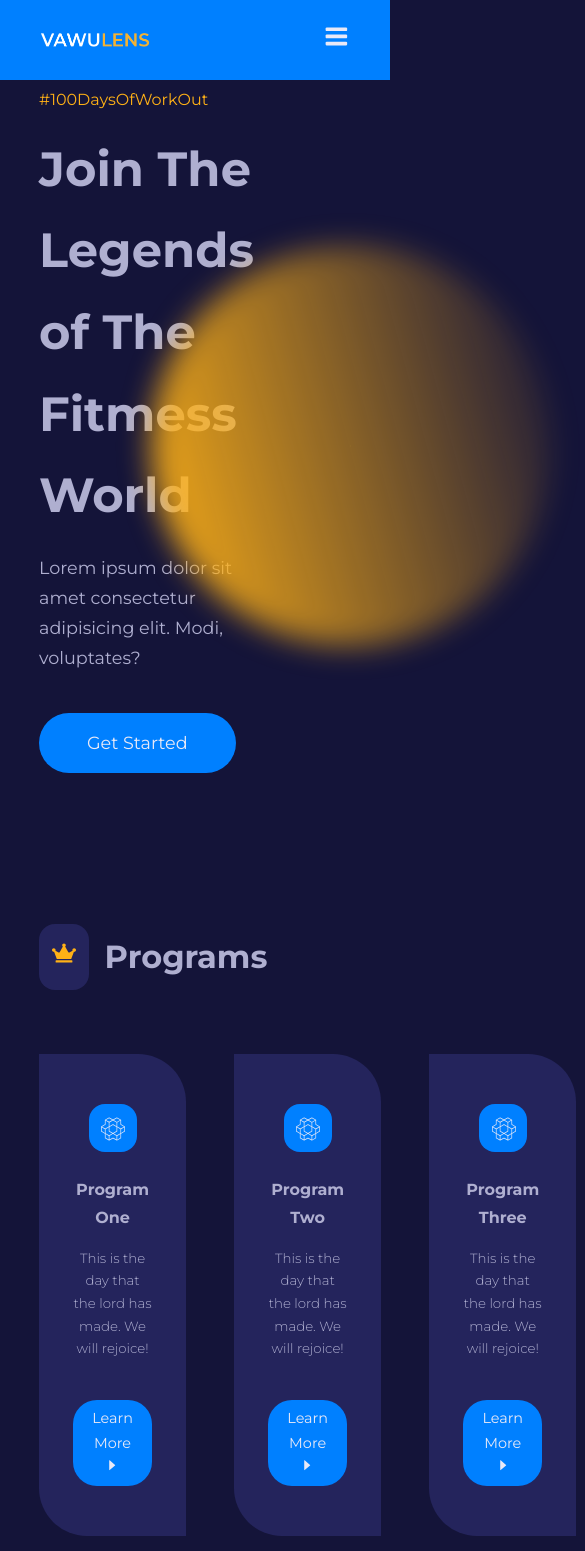
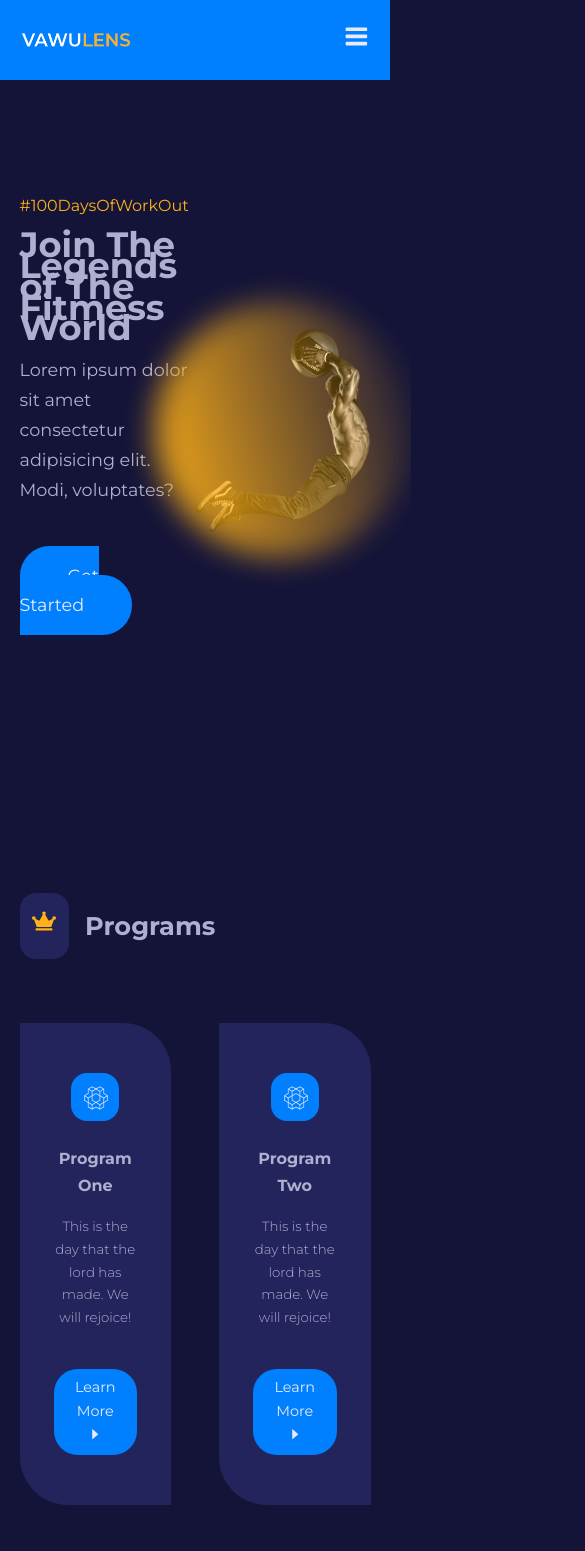
Before and after one commit to Aahad-Ali/Portfolio, a React (Create React App) app: page / in a window 390 px wide. Shown: the top 1551 px of the page, 585 px wide, since content can reach past the window. Built offline with nearby package versions, Linux system fonts and the light colour scheme.

Commit message:
Add files via upload

```diff
--- a/src/index.css
+++ b/src/index.css
@@ -148,3 +148,29 @@ color:var(--color-gray-600);
   display: block;
 font-weight: 300;
 }
+
+
+
+/* ============================ media quries ====================== */
+
+
+@media screen and  (max-width: 1024px) {
+  .container{
+    width: var(--container-width-md);
+  }
+  h1{
+    font-size: 2rem;
+  }
+  h2{
+    font-size: 1.6rem;
+  }
+}
+
+
+
+@media screen and  (max-width: 600px) {
+ h1{
+  font-size: 2.2rem;
+  line-height: 1.3rem;
+ }
+}
--- a/src/pages/home/home.css
+++ b/src/pages/home/home.css
@@ -252,3 +252,81 @@ footer {
   background: transparent;
   border-color: var(--color-gray-100);
 }
+.footer_copyright{
+  color: var(--color-gray-100);
+  text-align: center;
+  padding: 1.5rem 0 ;
+  border: 2px solid var(--color-primary-varient);
+  margin-top: 5rem;
+}
+
+
+
+
+
+/* ====================== media quries ======================= */
+
+@media screen and  (max-width: 1024px) {
+
+  /* header  */
+
+  .main_header{
+    height: fit-content;
+    padding: 12rem 0;
+  }
+
+  .main_header_container{
+    gap: 0 ;
+
+  }
+  .main_header-circle{
+    width: 16rem;
+    height: 16rem;
+  }
+
+
+  /* header  */
+
+
+  .programs_wrapper{
+    grid-template-columns: 1fr 1fr;
+  }
+
+
+
+
+  /* values */
+
+  .values_container{
+    grid-template-columns: 1fr;
+    justify-content: center;
+    gap: 1rem;
+  }
+
+  .values_wrapper{
+    gap: 4rem 3rem;
+  }
+
+  .values_image{
+    display: none;
+  }
+
+  /* FAQs */
+
+  .faqs_wrapper{
+    grid-template-columns: 1fr;
+  }
+
+  /* Testimonials */
+
+  .testimonials{
+    width: 75%;
+  }
+
+  /* footer  */
+
+  .footer_container{
+    grid-template-columns: 1fr 1fr;
+    gap: 4rem;
+  }
+}
```
Also changed, not shown: 4 other files (tests, documents, lock files or other folders).
